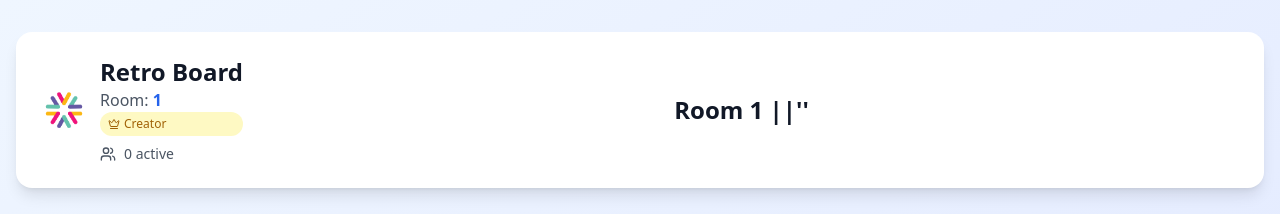
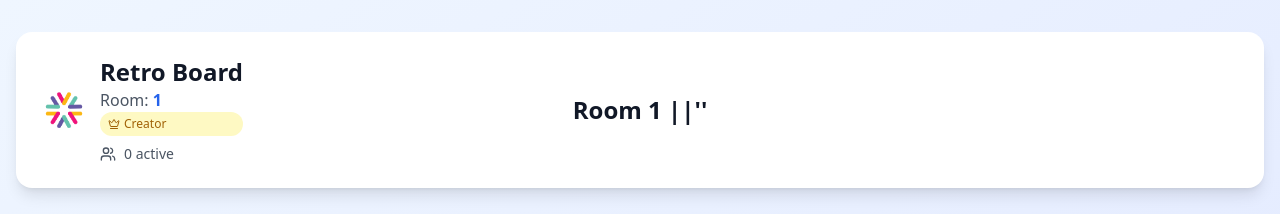
Before and after one commit to vinaysaichelupuri/RetroBoard, a React (Vite) app: page /retro/1 in a window 1280 px wide. Both pictures are taken after typing "Sample", "Sample" into the empty fields and a click on the button "Join Board". Shown: the top 214 px of the page. Built offline with nearby package versions, Linux system fonts and the light colour scheme; no server answers; the database is empty.

Commit message:
Center the Retroboard name in the header

```diff
--- a/src/components/RetroBoard.tsx
+++ b/src/components/RetroBoard.tsx
@@ -170,7 +170,7 @@ export const RetroBoard: React.FC = () => {
         {/* Header */}
         <div className="mb-8">
           <div className="bg-white rounded-2xl shadow-lg p-6">
-            <div className="flex items-center justify-between">
+            <div className="flex items-center justify-between relative">
               <div className="flex items-center space-x-3">
                 <div className="w-12 h-12 rounded-xl flex items-center justify-center">
                   <img
@@ -202,7 +202,7 @@ export const RetroBoard: React.FC = () => {
                 </div>
               </div>
               <div>
-                <h1 className="text-2xl font-bold text-gray-900">
+                <h1 className="absolute left-1/2 top-1/2 transform -translate-x-1/2 -translate-y-1/2 text-2xl font-bold text-gray-900">
                   {room.name || "Untitled Board"}
                 </h1>
               </div>
```
